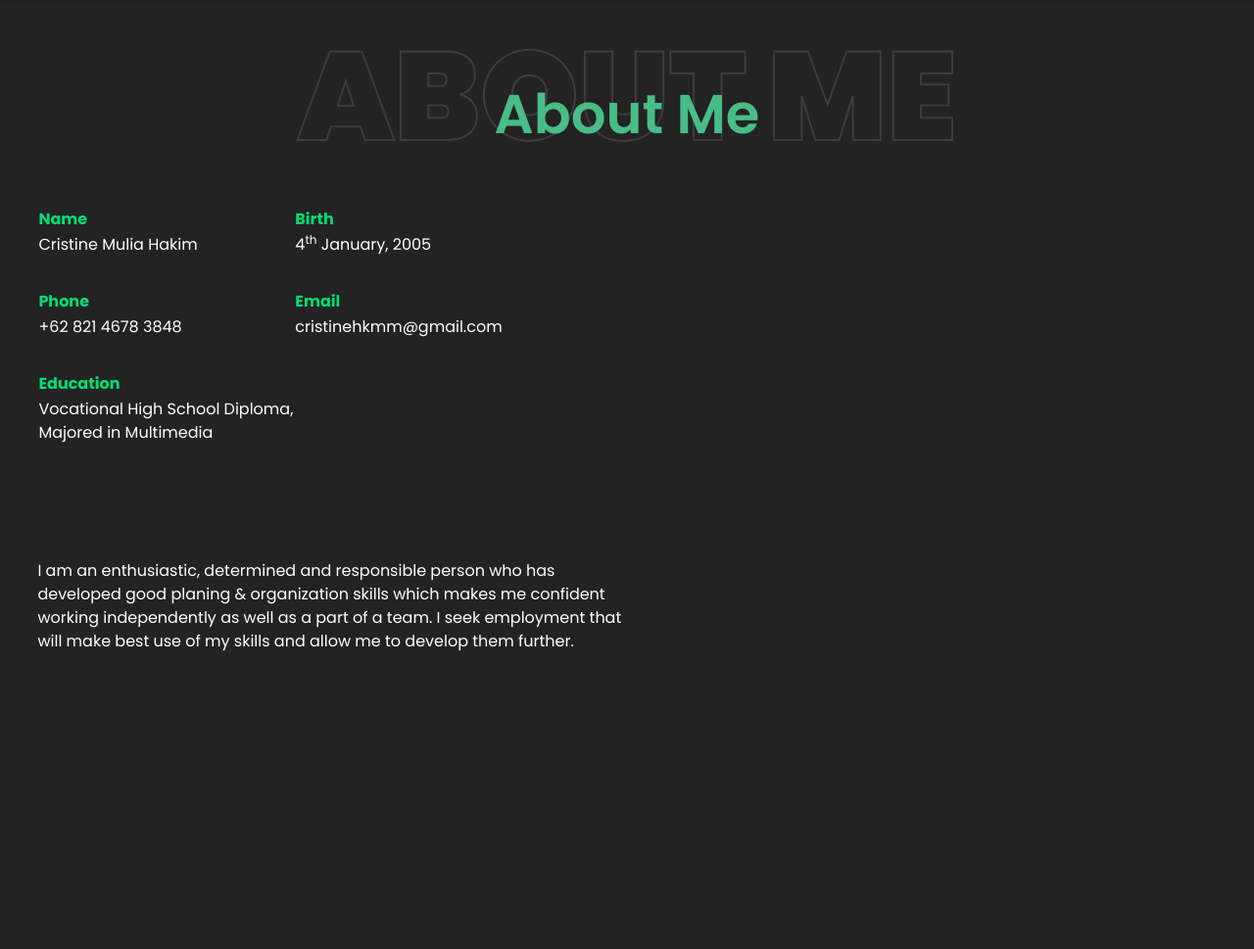
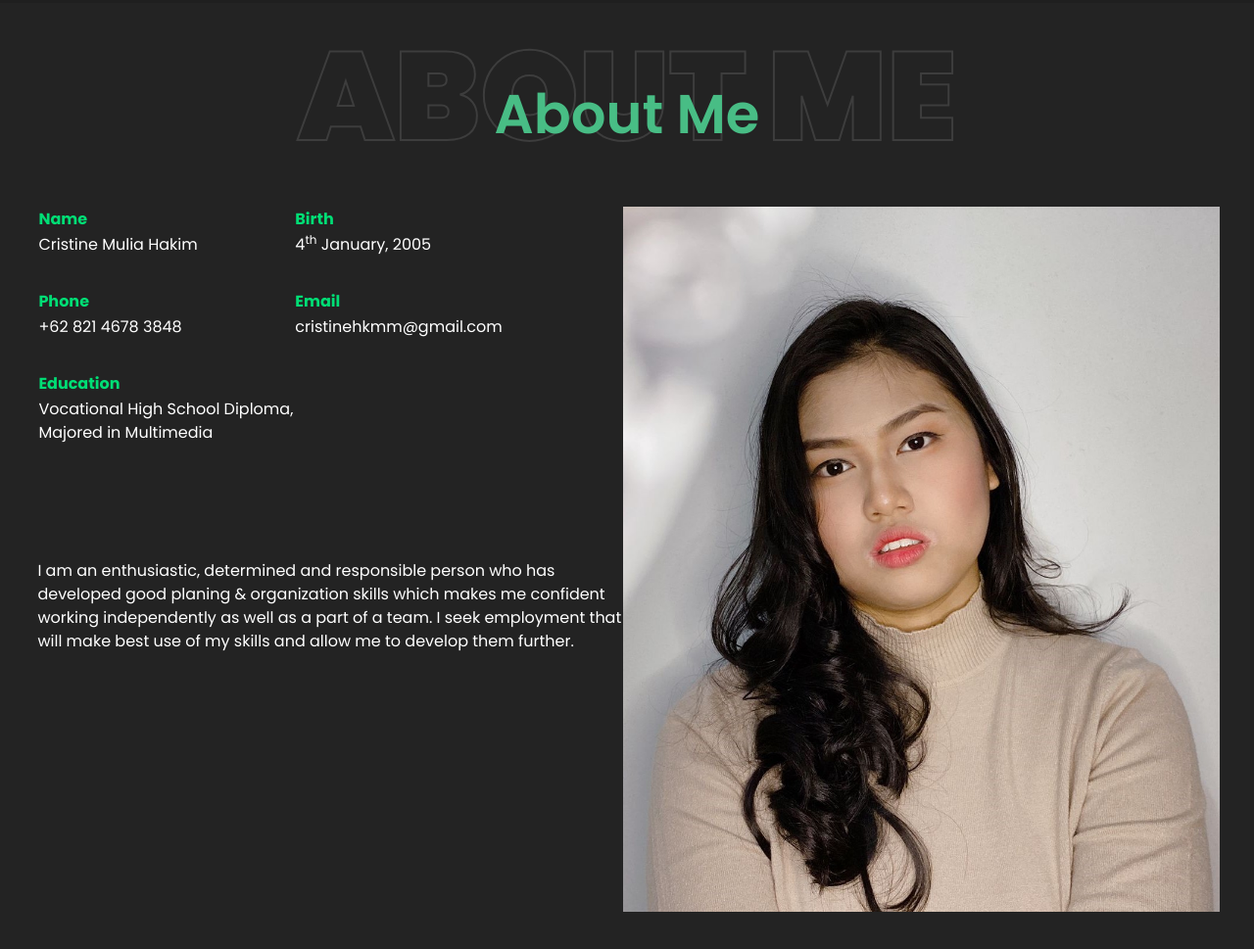
Before and after one commit to snowyish/Snowyish.github.io, a plain HTML site: page index.html in a window 1280 px wide. Shown: the part 1277-2246 px from the top of the page at 98% size. Drawn offline with nearby package versions, Linux system fonts and the light colour scheme.

Commit message:
shld really be no more fixing

```diff
--- a/css/main.css
+++ b/css/main.css
@@ -623,4 +623,9 @@ footer .footer-div p {
   color: #1F1F1F;
 }
 
+.center {
+  display: flex;
+  justify-content: center;
+}
+
 /*# sourceMappingURL=main.css.map */
--- a/index.html
+++ b/index.html
@@ -119,7 +119,9 @@
                 </p>
               </div>
             </div>
-            <div class="about-img"><></div>
+            <div class="about-img center">
+              <img src="Assets/IMG-20210903-WA0023 (2).jpg">
+            </div>
           </div>
         </div>
       </div>
```
Also changed, not shown: Assets/IMG-20210903-WA0023 (2).jpg (added).
